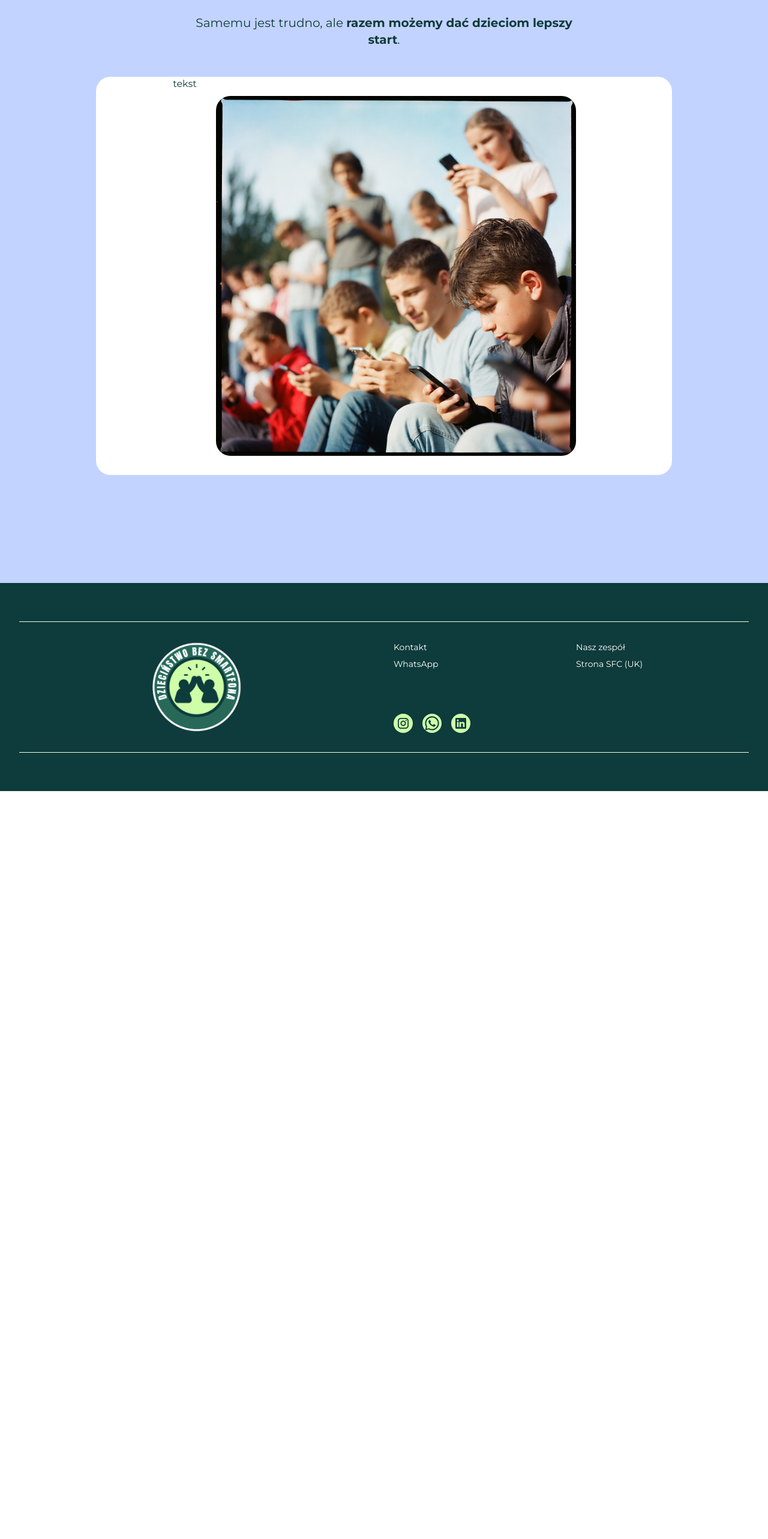
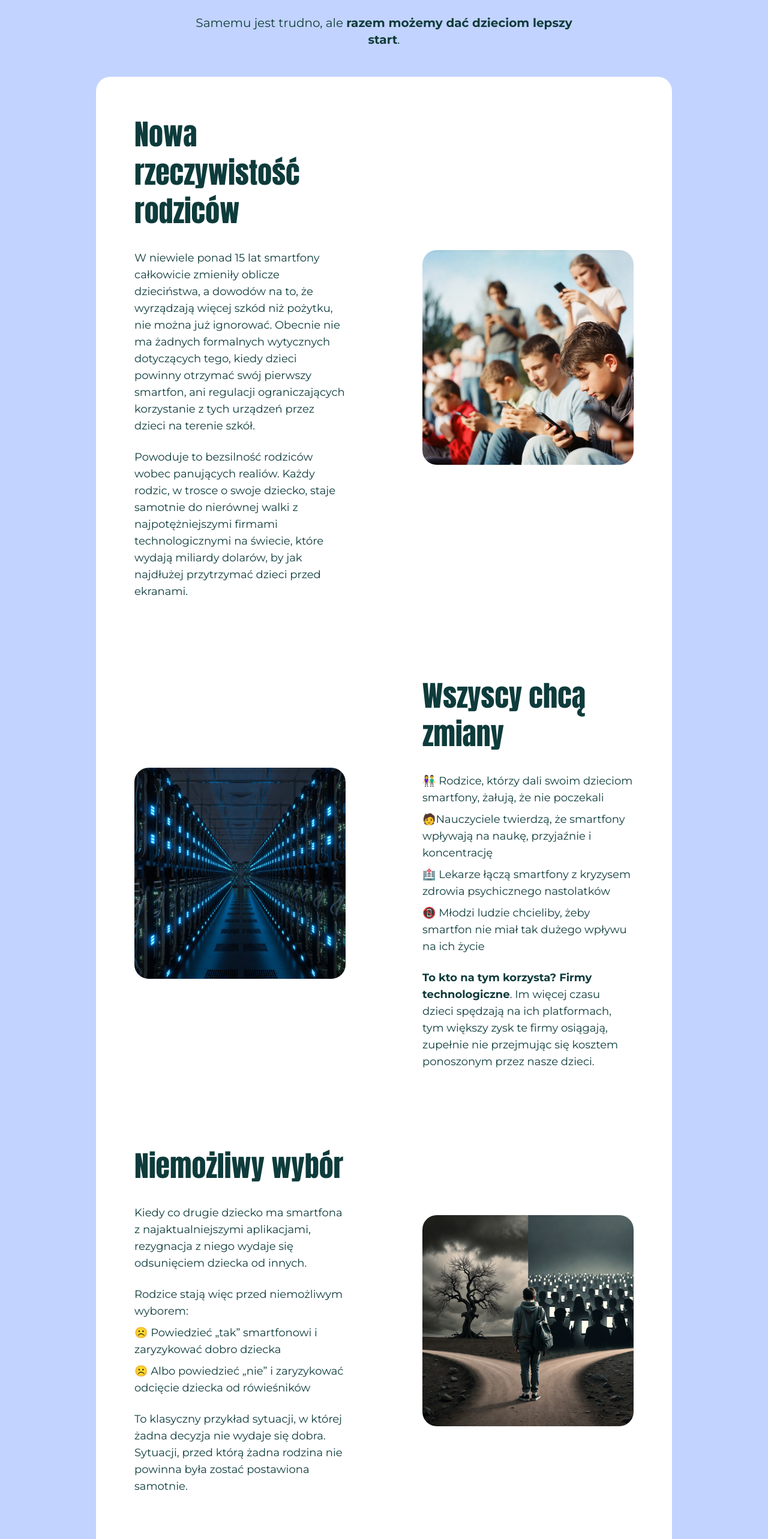
Before and after one commit to dziecinstwobezsmartfona/dbs-strona, a Next.js app: page /nasza-misja in a window 1280 px wide. Shown: the part 920-3486 px from the top of the page at 60% size. Before the commit the page ends 2239 px from the top, so only its background shows below. Built offline with nearby package versions, Linux system fonts and the light colour scheme; a web font is replaced by a local one.

Commit message:
Skończona strona nasza-misja

```diff
--- a/app/nasza-misja/page.tsx
+++ b/app/nasza-misja/page.tsx
@@ -1,10 +1,9 @@
-import Link from 'next/link';
 import Image from 'next/image';
 import Tag from '@/components/Tag';
 
 export default function NaszaMisja() {
     return (
-        <main className="bg-[#C2D3FF] min-h-screen flex flex-col items-center justify-top py-45">
+        <main className="bg-[#C2D3FF] min-h-screen flex flex-col items-center justify-top pt-45">
             <header className="flex flex-col w-3/4 md:w-1/2 mx-auto items-center justify-center text-center">
                 <Tag className="bg-black/10 text-foreground mb-12">Nasza Misja</Tag>
                 <p className="text-5xl/16 md:text-8xl/32 font-title mb-12">Odzyskajmy dzieciństwo</p>
@@ -13,20 +12,101 @@ export default function NaszaMisja() {
                 <p className="text-lg md:text-xl mb-8"><b><i>Może jednak coś da się z tym zrobić?</i></b></p>
                 <p className="text-lg md:text-xl mb-12">Samemu jest trudno, ale <b>razem możemy dać dzieciom lepszy start</b>.</p>
             </header>
-            <section className="flex flex-col bg-white rounded-3xl items-center justify-center w-3/4 mx-auto">
-                <div className="flex flex-col md:flex-row">
-                    <div className="">
-                        <p>tekst</p>
+            <section className="flex flex-col bg-white rounded-3xl items-center justify-center w-3/4 mx-auto mb-16">
+                <div className="flex flex-col md:flex-row items-center justify-center w-full">
+                    <div className="text-left order-2 md:order-1 w-full p-8 md:p-16">
+                        <p className="text-3xl md:text-5xl/16 font-title pb-8">Nowa rzeczywistość rodziców</p>
+                        <p className="text-sm md:text-lg font-sans pb-6">W niewiele ponad 15 lat smartfony całkowicie zmieniły oblicze dzieciństwa, a dowodów na to, że wyrządzają więcej szkód niż pożytku, nie można już ignorować. Obecnie nie ma żadnych formalnych wytycznych dotyczących tego, kiedy dzieci powinny otrzymać swój pierwszy smartfon, ani regulacji ograniczających korzystanie z tych urządzeń przez dzieci na terenie szkół.</p>
+                        <p className="text-sm md:text-lg font-sans">Powoduje to bezsilność rodziców wobec panujących realiów. Każdy rodzic, w trosce o swoje dziecko, staje samotnie do nierównej walki z najpotężniejszymi firmami technologicznymi na świecie, które wydają miliardy dolarów, by jak najdłużej przytrzymać dzieci przed ekranami.</p>
                     </div>
-                    <div className="">
+                    <div className="order-1 md:order-2 w-full p-16">
                         <Image
                             src="/images/misja-1.jpg"
                             alt=""
-                            width={600}
-                            height={600}
-                            className="rounded-3xl m-8"
+                            width={500}
+                            height={500}
+                            className="rounded-3xl w-full h-auto"
+                            sizes="(max-width: 768px) 100vw, 50vw"
                         />
                     </div>
+                </div>
+                <div className="flex flex-col md:flex-row items-center justify-center w-full">
+                    <div className="text-left order-2 md:order-2 w-full p-8 md:p-16">
+                        <p className="text-3xl md:text-5xl/16 font-title pb-8">Wszyscy chcą zmiany</p>
+                        <p className="text-sm md:text-lg font-sans pb-2">👫 Rodzice, którzy dali swoim dzieciom smartfony, żałują, że nie poczekali</p>
+                        <p className="text-sm md:text-lg font-sans pb-2">🧑Nauczyciele twierdzą, że smartfony wpływają na naukę, przyjaźnie i koncentrację</p>
+                        <p className="text-sm md:text-lg font-sans pb-2">🏥 Lekarze łączą smartfony z kryzysem zdrowia psychicznego nastolatków</p>
+                        <p className="text-sm md:text-lg font-sans pb-6">📵 Młodzi ludzie chcieliby, żeby smartfon nie miał tak dużego wpływu na ich życie</p>
+                        <p className="text-sm md:text-lg font-sans"><b>To kto na tym korzysta? Firmy technologiczne</b>. Im więcej czasu dzieci spędzają na ich platformach, tym większy zysk te firmy osiągają, zupełnie nie przejmując się kosztem ponoszonym przez nasze dzieci.</p>
+                    </div>
+                    <div className="order-1 md:order-1 w-full p-16">
+                        <Image
+                            src="/images/misja-2.jpg"
+                            alt=""
+                            width={500}
+                            height={500}
+                            className="rounded-3xl w-full h-auto"
+                            sizes="(max-width: 768px) 100vw, 50vw"
+                        />
+                    </div>
+                </div>
+                <div className="flex flex-col md:flex-row items-center justify-center w-full">
+                    <div className="text-left order-2 md:order-1 w-full p-8 md:p-16">
+                        <p className="text-3xl md:text-5xl/16 font-title pb-8">Niemożliwy wybór</p>
+                        <p className="text-sm md:text-lg font-sans pb-6">Kiedy co drugie dziecko ma smartfona z najaktualniejszymi aplikacjami, rezygnacja z niego wydaje się odsunięciem dziecka od innych.</p>
+                        <p className="text-sm md:text-lg font-sans pb-2">Rodzice stają więc przed niemożliwym wyborem:</p>
+                        <p className="text-sm md:text-lg font-sans pb-2">☹️ Powiedzieć „tak” smartfonowi i zaryzykować dobro dziecka</p>
+                        <p className="text-sm md:text-lg font-sans pb-6">☹️ Albo powiedzieć „nie” i zaryzykować odcięcie dziecka od rówieśników</p>
+                        <p className="text-sm md:text-lg font-sans">To klasyczny przykład sytuacji, w której żadna decyzja nie wydaje się dobra. Sytuacji, przed którą żadna rodzina nie powinna była zostać postawiona samotnie.</p>
+                    </div>
+                    <div className="order-1 md:order-2 w-full p-16">
+                        <Image
+                            src="/images/misja-3.jpg"
+                            alt=""
+                            width={500}
+                            height={500}
+                            className="rounded-3xl w-full h-auto"
+                            sizes="(max-width: 768px) 100vw, 50vw"
+                        />
+                    </div>
+                </div>
+                <div className="flex flex-col md:flex-row items-center justify-center w-full">
+                    <div className="text-left order-2 md:order-2 w-full p-8 md:p-16">
+                        <p className="text-3xl md:text-5xl/16 font-title pb-8">Rozwiązaniem tego dylematu jest działanie RAZEM</p>
+                        <p className="text-sm md:text-lg font-sans">W obliczu tego niemożliwego wyboru, rozwiązaniem jest <b>współpraca</b>. Zgadzając się <b>zbiorowo</b> na opóźnienie momentu wręczenia dzieciom smartfonów, możemy odwrócić bieg wydarzeń i odzyskać dzieciństwo z „rąk” gigantów technologicznych. Jeśli będziemy działać w grupie, zmiana jest nie tylko możliwa – jest <b>nieunikniona</b>.</p>
+                    </div>
+                    <div className="order-1 md:order-1 w-full p-16">
+                        <Image
+                            src="/images/misja-4.jpg"
+                            alt=""
+                            width={500}
+                            height={500}
+                            className="rounded-3xl w-full h-auto"
+                            sizes="(max-width: 768px) 100vw, 50vw"
+                        />
+                    </div>
+                </div>
+            </section>
+            <section className="relative w-screen overflow-hidden">
+                {/* Background Image */}
+                <Image
+                    src="/images/misja-5.jpg"
+                    alt=""
+                    width={1168}
+                    height={764}
+                    className="absolute w-full h-full object-cover"
+                    sizes="100vw, 50vw"
+                />
+                {/* Overlay for better text readability */}
+                <div className="absolute inset-0 bg-black opacity-40"></div>
+
+                {/* Content */}
+                <div className="relative z-10 flex flex-col items-center justify-center w-3/4 md:w-1/2 h-full mx-auto text-center text-white px-4">
+                    <p className="text-3xl md:text-5xl/16 font-title mt-16 mb-8">Naszą misją jest zjednoczenie ludzi, aby wspólnie walczyć o zdrowsze i szczęśliwsze dzieciństwo</p>
+                    <p className="text-sm md:text-lg font-bold my-4">W programie „Dzieciństwo Bez Smartfona” nie chodzi o zakaz korzystania z technologii ani powrót do przeszłości – chodzi o danie dzieciom więcej tego, co naprawdę ważne: czasu na eksplorację świata, budowanie relacji z rówieśnikami i rodziną oraz zwyczajną dziecięcą beztroskę.</p>
+                    <p className="text-sm md:text-lg font-bold my-4">Pomagamy rodzinom wspólnie odłożyć smartfony i media społecznościowe – budując społeczność, dzieląc się wsparciem i pokazując, że jest inne wyjście. Krok po kroku. Cegiełka po cegiełce. Smartfon po smartfonie.</p>
+                    <p className="text-sm md:text-lg font-bold my-4">Bo prawdziwa zmiana nie przychodzi z góry. Zaczyna się tu - od nas wszystkich, od naszej wspólnej pracy.</p>
+                    <p className="text-3xl md:text-5xl/16 font-bold mt-4 mb-40"><b>Zjednoczeni dla dzieciństwa</b></p>
                 </div>
             </section>
         </main>
```
Also changed, not shown: public/images/misja-1.jpg, public/images/misja-1b.jpg (deleted).
